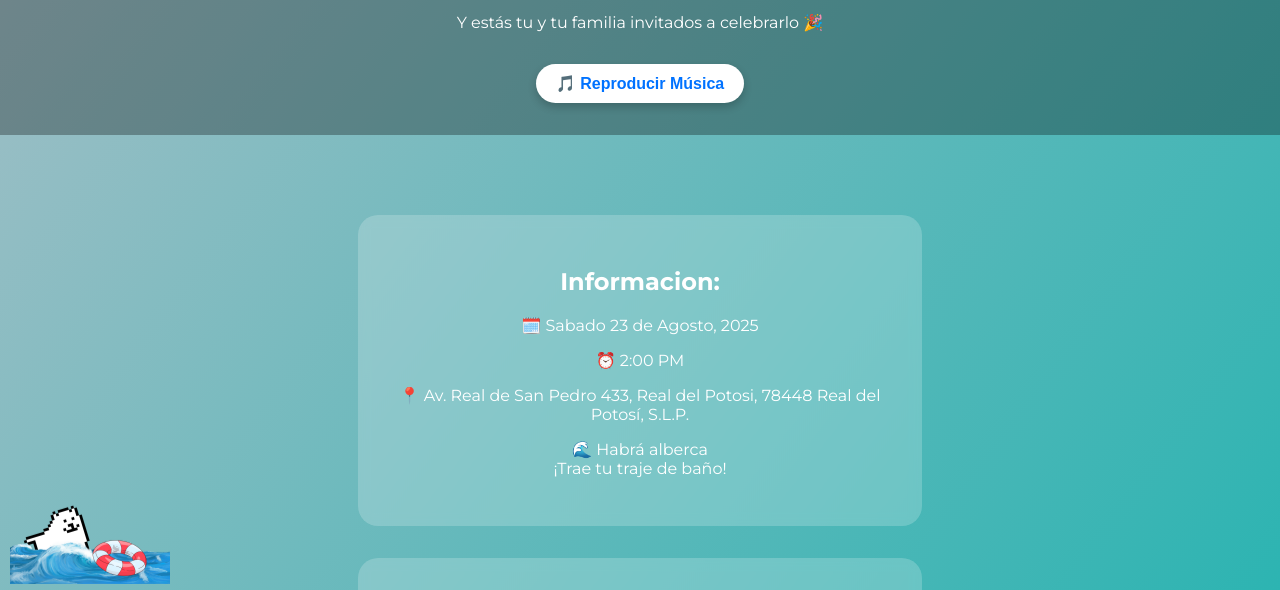
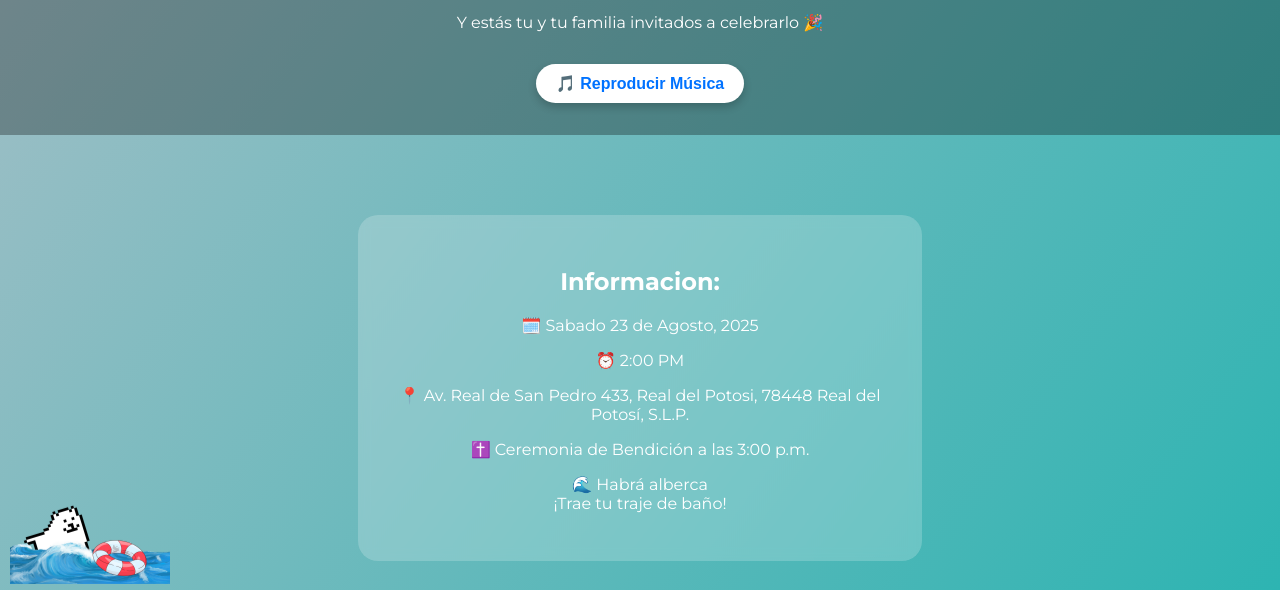
Before and after one commit to Invitacionesabdiel/Invitacion-Abdiel, a plain HTML site: page index.html in a window 1280 px wide. Shown: the part 195-785 px from the top of the page. Drawn offline with nearby package versions, Linux system fonts and the light colour scheme.

Commit message:
Add files via upload

```diff
--- a/index.html
+++ b/index.html
@@ -121,7 +121,8 @@
       <p>🗓️ Sabado 23 de Agosto, 2025</p>
       <p>⏰ 2:00 PM</p>
       <p>📍 Av. Real de San Pedro 433, Real del Potosi, 78448 Real del Potosí, S.L.P.</p>
-      <p>🌊 Habrá alberca <br> </>¡Trae tu traje de baño!</p>
+      <p>✝️ Ceremonia de Bendición a las 3:00 p.m. </p>
+	  <p>🌊 Habrá alberca <br> </>¡Trae tu traje de baño!</p>
     </div>
 
 <div class="info-box" data-aos="zoom-in">
```
